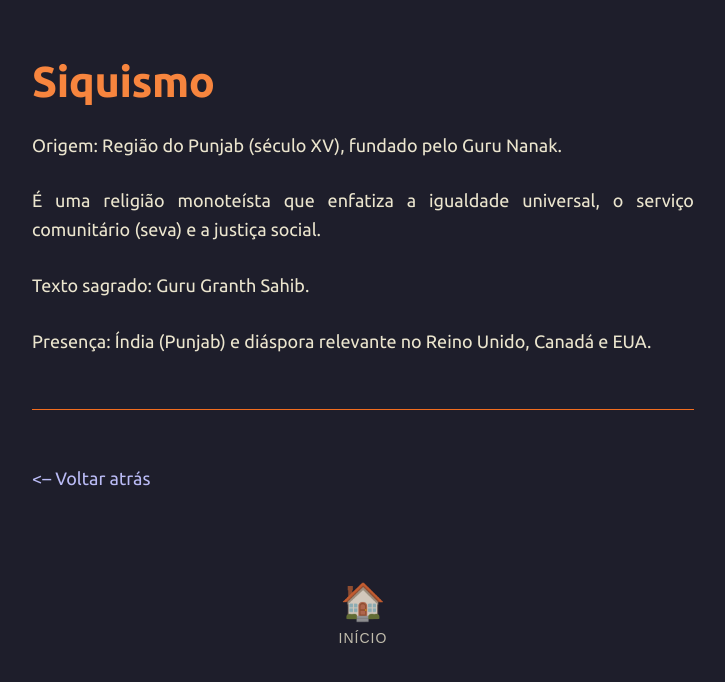
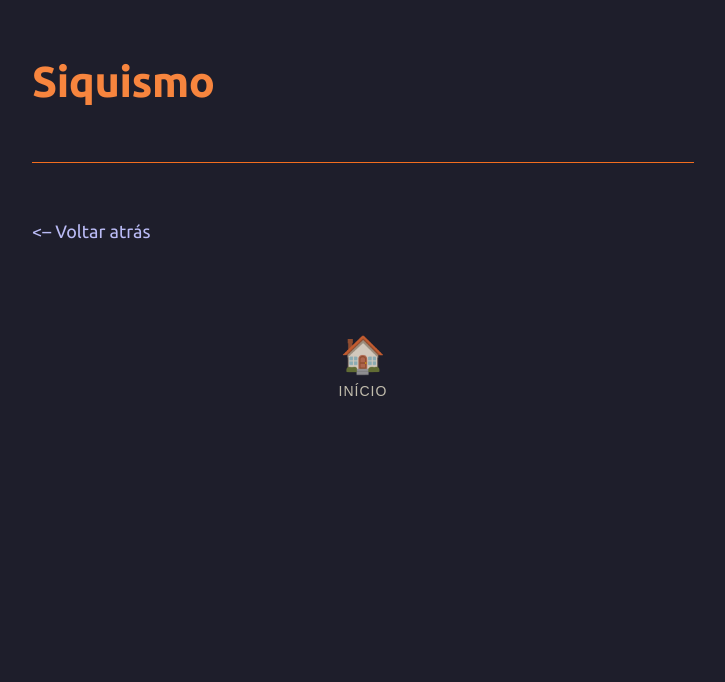
Before and after one commit to joaquim-capitao/joaquim-capitao.github.io, a Jekyll site: the page built from religiao/siquismo.md, in a window 1280 px wide. Shown: the top 682 px of the page, without its empty margins (277-1002 px from the left). Built offline with Jekyll 4.4.1, drawn with Linux system fonts in a browser that asks for light colours; our own code applies the rules of GitHub Pages for plain Markdown files.

Commit message:
Update siquismo.md

```diff
--- a/religiao/siquismo.md
+++ b/religiao/siquismo.md
@@ -1,12 +1,5 @@
 # Siquismo
 
-Origem: Região do Punjab (século XV), fundado pelo Guru Nanak.
-
-É uma religião monoteísta que enfatiza a igualdade universal, o serviço comunitário (seva) e a justiça social.
-
-Texto sagrado: Guru Granth Sahib.
-
-Presença: Índia (Punjab) e diáspora relevante no Reino Unido, Canadá e EUA.
 
 ---
 
```
